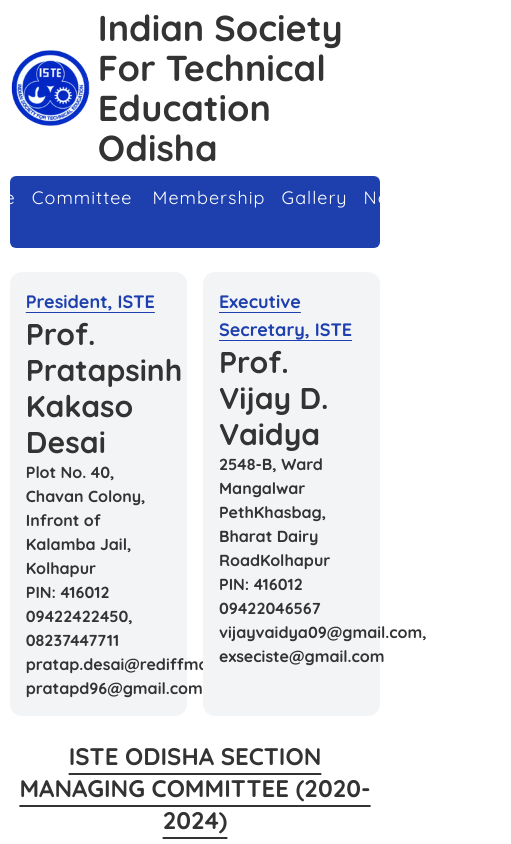
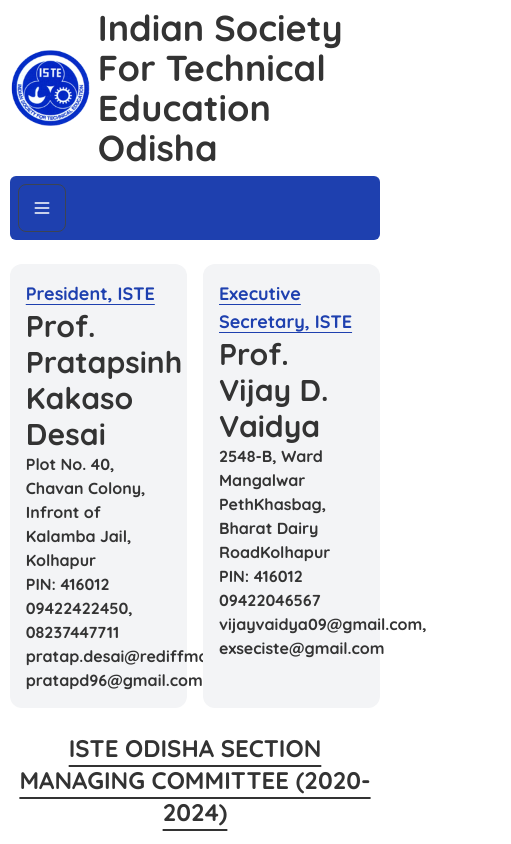
Before and after one commit to DineshRout779/iste-odisha, a Next.js app: page /committee in a window 390 px wide. Shown: the top 844 px of the page, 511 px wide, since content can reach past the window. Built offline with nearby package versions, Linux system fonts and the light colour scheme.

Commit message:
feat: responsive navbar

```diff
--- a/components/navbar/Navbar.js
+++ b/components/navbar/Navbar.js
@@ -1,53 +1,103 @@
-import Image from "next/image";
-import Link from "next/link";
-import Logo from "public/images/logo.png";
+import useWindowDimensions from 'helpers/useWindowDimensions';
+import Image from 'next/image';
+import Link from 'next/link';
+import Logo from 'public/images/logo.png';
+import { useEffect, useState } from 'react';
+
 const Navbar = () => {
+  const { width } = useWindowDimensions();
+
+  const [isMenuOpen, setIsMenuOpen] = useState(false);
+
+  let menuClass = isMenuOpen
+    ? 'flex justify-center flex-col md:flex-row gap-1 md:gap-4'
+    : 'hidden';
+
+  useEffect(() => {
+    if (width > 768) {
+      setIsMenuOpen(true);
+    } else {
+      setIsMenuOpen(false);
+    }
+  }, [width]);
+
   return (
     <>
-      <div className="container mx-auto max-w-[1200px] py-2 w-[95%]">
-        <div class="flex items-center gap-2">
-          <Image src={Logo} alt="" width="80" height="80" />
-          <h1 className="text-4xl font-bold">
+      <div className='container mx-auto max-w-[1200px] py-2 w-[95%]'>
+        <div className='flex items-center gap-2'>
+          <Image src={Logo} alt='' width='80' height='80' />
+          <h1 className='text-4xl font-bold'>
             Indian Society For Technical Education Odisha
           </h1>
         </div>
-        <div class="flex justify-center gap-4 bg-blue-800 p-2 my-2 rounded-md text-white text-lg">
-          <Link href="http://www.isteonline.in" target="_blank">
-            <p className="nav-menu cursor-pointer">ISTE Official</p>
+
+        <div className='flex justify-center flex-col md:flex-row gap-1 md:gap-4 bg-blue-800 p-2 my-2 rounded-md text-white text-lg'>
+          <button
+            onClick={() => setIsMenuOpen(!isMenuOpen)}
+            className='btn btn-square bg-transparent hover:bg-blue-900 md:hidden'
+          >
+            <svg
+              xmlns='http://www.w3.org/2000/svg'
+              fill='none'
+              viewBox='0 0 24 24'
+              className='inline-block w-5 h-5 stroke-current'
+            >
+              <path
+                color='white'
+                strokeLinecap='round'
+                strokeLinejoin='round'
+                strokeWidth='2'
+                d='M4 6h16M4 12h16M4 18h16'
+              ></path>
+            </svg>
+          </button>
+
+          <div className={menuClass}>
+            <Link
+              href='http://www.isteonline.in'
+              target='_blank'
+              className='nav-menu p-1'
+            >
+              ISTE Official
             </Link>
-          <Link href="/">
-            <p className="nav-menu cursor-pointer">Home</p>
+            <Link href='/' className='nav-menu p-1'>
+              Home
             </Link>
-          <Link href="/committee">
-            <p className="nav-menu cursor-pointer">Committee</p>
+            <Link href='/committee' className='nav-menu p-1'>
+              Committee
             </Link>
-          <div className="dropdown dropdown-hover">
-            <label tabIndex={0} className="m-1 nav-menu">
+            <div className='dropdown dropdown-hover p-1'>
+              <label tabIndex={0} className=' nav-menu cursor-pointer'>
                 Membership
               </label>
               <ul
                 tabIndex={0}
-              className="dropdown-content menu p-2 shadow bg-white text-gray-900 rounded-md w-52"
+                className='dropdown-content w-72 menu shadow p-2 text-sm bg-white text-gray-900 rounded-md'
               >
-              <li className="">
-                <Link target="_blank" href="https://forms.gle/Ei9EVRhTt5mD3PHg6">
-                  <p className="p-2">
+                <li className=''>
+                  <Link
+                    target='_blank'
+                    href='https://forms.gle/Ei9EVRhTt5mD3PHg6'
+                    className='text-zinc-900 font-bold hover:text-blue-800'
+                  >
                     ISTE Faculty Chapter Registration
-                  </p>
                   </Link>
                 </li>
                 <li>
-                <Link target="_blank" href="https://forms.gle/dUvHZ6MA1wA3vpAm6">
-                  <p className="p-2">
+                  <Link
+                    target='_blank'
+                    href='https://forms.gle/dUvHZ6MA1wA3vpAm6'
+                    className='text-zinc-900 font-bold hover:text-blue-800'
+                  >
                     ISTE Students Chapter Registration
-                  </p>
                   </Link>
                 </li>
               </ul>
             </div>
-          <p className="nav-menu cursor-pointer">Gallery</p>
-          <p className="nav-menu cursor-pointer">Notice</p>
-          <p className="nav-menu cursor-pointer">Contact Us</p>
+            <p className='nav-menu cursor-pointer p-1'>Gallery</p>
+            <p className='nav-menu cursor-pointer p-1'>Notice</p>
+            <p className='nav-menu cursor-pointer p-1'>Contact Us</p>
+          </div>
         </div>
       </div>
     </>
--- /dev/null
+++ b/helpers/useWindowDimensions.js
@@ -0,0 +1,31 @@
+import { useState, useEffect } from 'react';
+
+const hasWindow = typeof window !== 'undefined';
+
+function getWindowDimensions() {
+  const width = hasWindow ? window.innerWidth : null;
+  const height = hasWindow ? window.innerHeight : null;
+  return {
+    width,
+    height,
+  };
+}
+
+export default function useWindowDimensions() {
+  const [windowDimensions, setWindowDimensions] = useState(
+    getWindowDimensions()
+  );
+
+  useEffect(() => {
+    if (hasWindow) {
+      function handleResize() {
+        setWindowDimensions(getWindowDimensions());
+      }
+
+      window.addEventListener('resize', handleResize);
+      return () => window.removeEventListener('resize', handleResize);
+    }
+  }, []);
+
+  return windowDimensions;
+}
```
Lines whose indentation alone changed are shown as unchanged.
